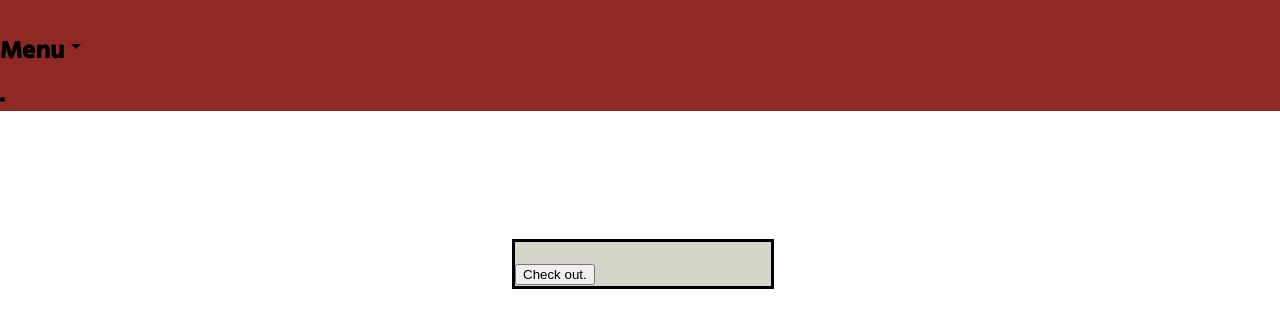
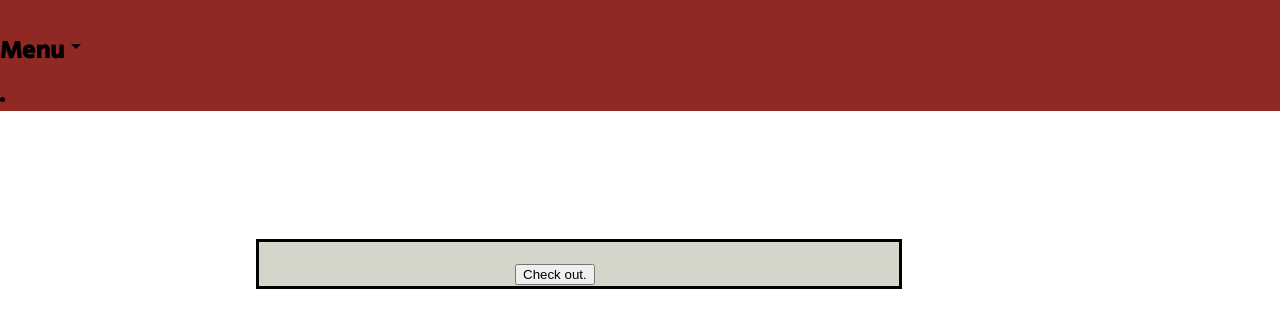
Before and after one commit to tgodkev/shop-app, a React (Create React App) app: page /cart in a window 1280 px wide. Shown: the top 328 px of the page. Built offline with nearby package versions, Linux system fonts and the light colour scheme.

Commit message:
style changes

```diff
--- a/public/Style.css
+++ b/public/Style.css
@@ -76,10 +76,11 @@
     }
 
     .cart{
-        margin-left: 40%;
+        margin-left: 20%;
         margin-top: 10%;
         border: solid;
-        width: 20%;
+        height: auto;
+        width: 50%;
        background-color: #D6D5C9;
     }
 
@@ -87,6 +88,9 @@
         transform: rotate(1deg);
     }
 
+    .cart button{
+        margin-left: 40%;
+    }
 
 
 
--- a/src/components/Navbar.jsx
+++ b/src/components/Navbar.jsx
@@ -4,7 +4,7 @@ import ArrowDropUpIcon from '@mui/icons-material/ArrowDropUp';
 import ShoppingCartIcon from '@mui/icons-material/ShoppingCart';
 import { Link } from "react-router-dom";
 
-function Navbar(){
+function Navbar(props){
 
     const[ menu, setMenu] = useState(false);
     const[upArrow, setUpArrow] = useState(false);
@@ -26,6 +26,7 @@ function Navbar(){
     }
 
 
+
     return(
         <div className="nav">
 
@@ -40,7 +41,7 @@ function Navbar(){
                 { menu && <ul>
                 <Link to='/shop'>Shop</Link>
                 </ul>}
-                {menu && <ul> <Link to='/cart'> <ShoppingCartIcon/> </Link> </ul>}
+                {menu && <ul> <Link to='/cart'> <ShoppingCartIcon/> <p>{props.total}</p></Link> </ul>}
             </li>
 
 
--- a/src/components/RouteSwitch.js
+++ b/src/components/RouteSwitch.js
@@ -18,6 +18,8 @@ function RouteSwitch(){
 
     }])
 
+    const[amount, setAmount] = useState(0);
+
 
 
     //console.log(cart)
@@ -34,6 +36,7 @@ function RouteSwitch(){
 
             }
         ])
+        setAmount(amount + 1)
 
 }
 
@@ -45,7 +48,7 @@ function RouteSwitch(){
                 <Route path='/' element={<App />} />
                 <Route path='/shop' element={<Shop add={addItem} />} />
                 <Route path='/cart' element={<Cart bag={cart} /> } />
-                <Route path='/navbar' element={<Navbar  />} />
+                <Route path='/navbar' element={<Navbar total={amount}  />} />
 
             </Routes>
         </BrowserRouter>
```
